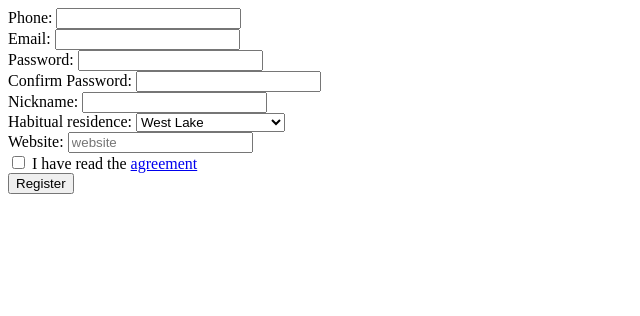
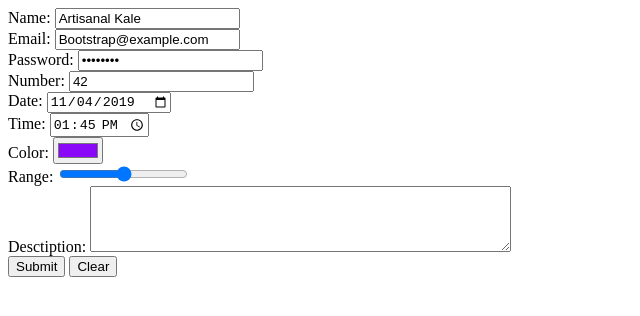
Before and after one commit to ninbaiashvili/html-css-practices, a plain HTML site: page 4-Forms/index.html in a window 1280 px wide. Shown: the whole page, without its empty margins (0-640 px from the left). Drawn offline with Linux system fonts and the light colour scheme.

Commit message:
feat(4-Forms): Finish practice-2

```diff
--- a/4-Forms/index.html
+++ b/4-Forms/index.html
@@ -9,49 +9,52 @@
 <body>
     <form action="/">
         <label for="">
-            Phone:
-            <input type="number">
+            Name:
+            <input type="text" value="Artisanal Kale">
         </label>
         <br>
         <label for="">
             Email:
-            <input type="email">
+            <input type="Email" value="Bootstrap@example.com">
         </label>
         <br>
         <label for="">
             Password:
-            <input type="password">
+            <input type="password" value="********">
         </label>
         <br>
         <label for="">
-            Confirm Password:
-            <input type="password">
+            Number:
+            <input type="number" value="42">
         </label>
         <br>
         <label for="">
-            Nickname:
-            <input type="text">
+            Date:
+            <input type="date" value="2019-11-04">
         </label>
         <br>
         <label for="">
-            Habitual residence:
-            <select name="" id="">
-                <option value="">West Lake</option>
-                <option value="">Another Option</option>
-                <option value="">Also Another Optoion</option>
-            </select>
+            Time:
+            <input type="time" value="13:45:00">
         </label>
         <br>
         <label for="">
-                Website:
-                <input type="url" placeholder="website">
-            </label>
+            Color:
+            <input type="color" value="#8A07F7">
+        </label>
         <br>
         <label for="">
-            <input type="checkbox"> I have read the <a href="#">agreement</a>
+            Range:
+            <input type="range" value="#8A07F7">
         </label>
         <br>
-        <input type="submit" value="Register">
+        <label for="">
+            Desctiption:
+            <textarea name="" cols="50" rows="4"></textarea>
+        </label>
+        <br>
+        <input type="submit" value="Submit">
+        <input type="reset" value="Clear">
     </form>
 
 </body>
```
